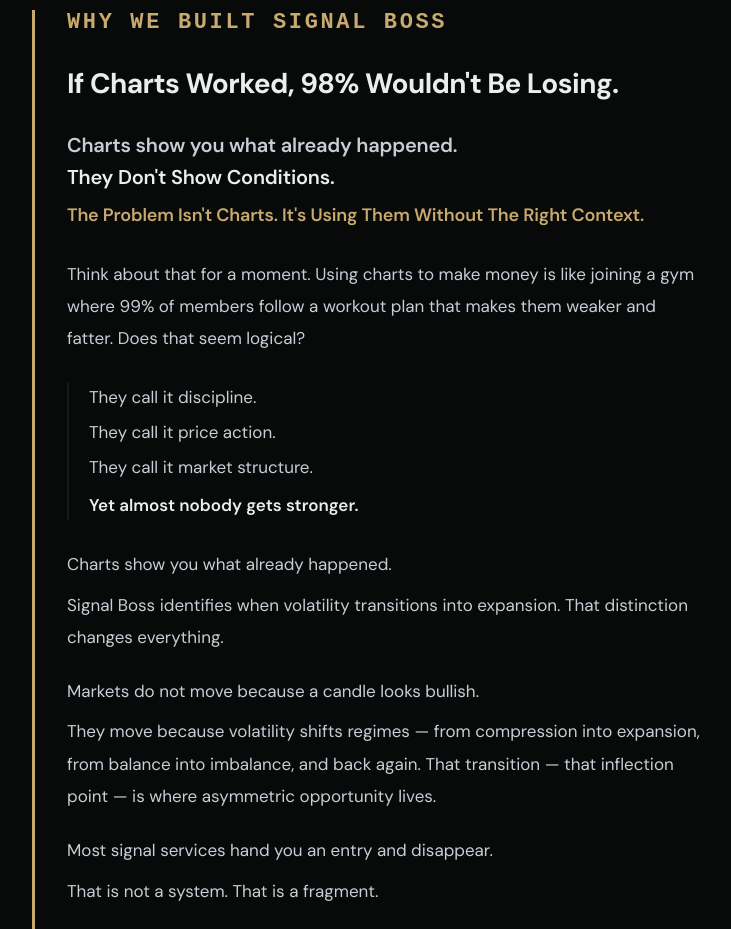
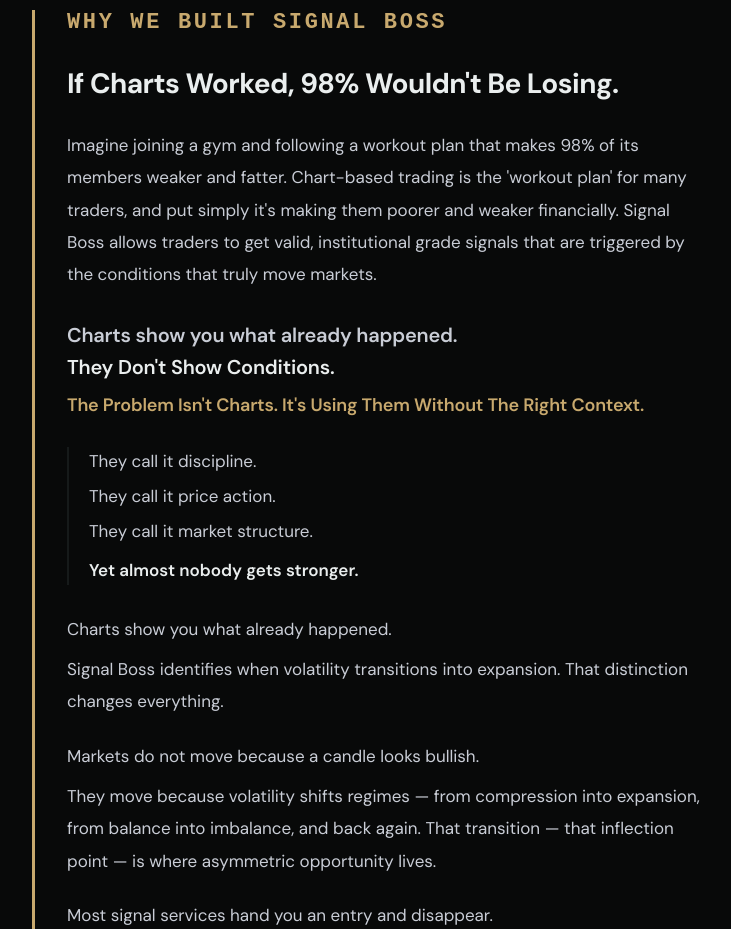
Before and after one commit to valueisrelative-dotcom/signalboss, a React (Vite) app: page / in a window 1280 px wide. Shown: the part 2980-3909 px from the top of the page, without its empty margins (272-1003 px from the left). Built offline with nearby package versions, Linux system fonts and the light colour scheme.

Commit message:
Update App.jsx

```diff
--- a/src/App.jsx
+++ b/src/App.jsx
@@ -1165,6 +1165,11 @@
             If Charts Worked, 98% Wouldn't Be Losing.
           </p>
 
+          {/* Gym analogy */}
+          <p style={{ fontSize:17, color:"#c9cdd6", lineHeight:1.9, marginBottom:28 }}>
+            Imagine joining a gym and following a workout plan that makes 98% of its members weaker and fatter. Chart-based trading is the 'workout plan' for many traders, and put simply it's making them poorer and weaker financially. Signal Boss allows traders to get valid, institutional grade signals that are triggered by the conditions that truly move markets.
+          </p>
+
           <p style={{ fontSize:20, fontWeight:600, color:"#c9cdd6", lineHeight:1.6, marginBottom:8, letterSpacing:"-0.01em" }}>
             Charts show you what already happened.<br />
             <span style={{ color:C.text }}>They Don't Show Conditions.</span>
@@ -1172,11 +1177,6 @@
 
           <p style={{ fontSize:18, fontWeight:600, color:C.accent, lineHeight:1.6, marginBottom:28, letterSpacing:"-0.01em" }}>
             The Problem Isn't Charts. It's Using Them Without The Right Context.
-          </p>
-
-          {/* Gym analogy */}
-          <p style={{ fontSize:17, color:"#c9cdd6", lineHeight:1.9, marginBottom:22 }}>
-            Think about that for a moment. Using charts to make money is like joining a gym where 99% of members follow a workout plan that makes them weaker and fatter. Does that seem logical?
           </p>
 
           {/* Stacked rhythm lines */}
```
